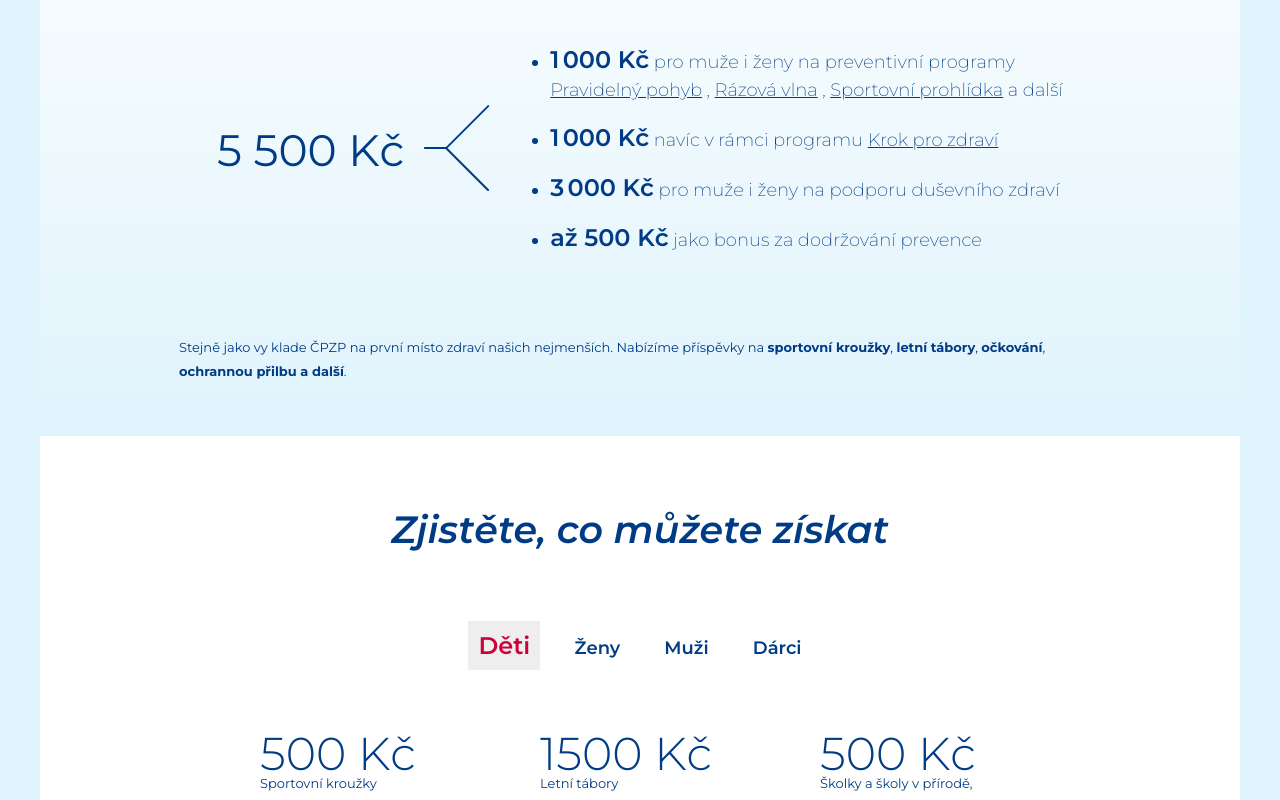
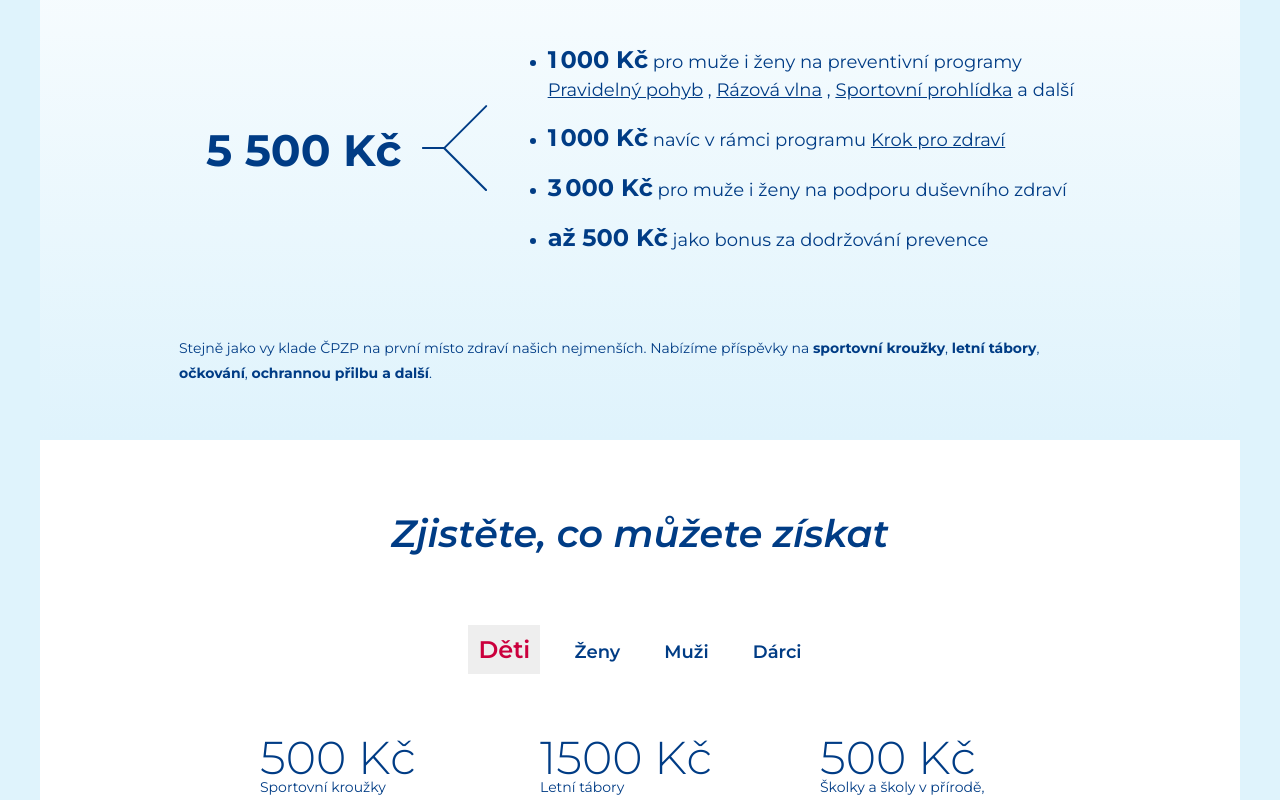
Before and after one commit to antlik23/CPZP_Landingpage, a website built with Vite: page index.html in a window 1280 px wide. Shown: the part 1220-2020 px from the top of the page. Built offline with nearby package versions, Linux system fonts and the light colour scheme.

Commit message:
Change styles

```diff
--- a/style.css
+++ b/style.css
@@ -4,8 +4,8 @@
     --red: rgb(205, 0, 60);
 }
 .small {
-    font-size: 13px;
-    line-height: 24px;
+    font-size: 14px;
+    line-height: 25px;
 }
 body {
     font-family: 'Montserrat', sans-serif;
@@ -147,8 +147,8 @@ header {
     /* font-variant-numeric: tabular-nums; */
 }
 .tab-content .small {
-    font-size: 13px;
-    line-height: 24px;
+    font-size: 14px;
+    line-height: 25px;
     display: flex;
     justify-content: flex-start;
     width: 100%;
@@ -223,6 +223,7 @@ header {
         }
         .number {
             font-size: 44px;
+            font-weight: 700;
         }
         .list {
             max-width: 508x;
@@ -230,11 +231,11 @@ header {
             flex-direction: column;
             text-align: left;
             font-size: 18px;
-            font-weight: 200;
+            font-weight: 400;
             line-height: 28px;
             .bigger {
                 font-size: 24px;
-                font-weight: 600;
+                font-weight: 700;
             }
             a {
                 color: var(--dark-blue);
```
Also changed, not shown: 1 other file.
